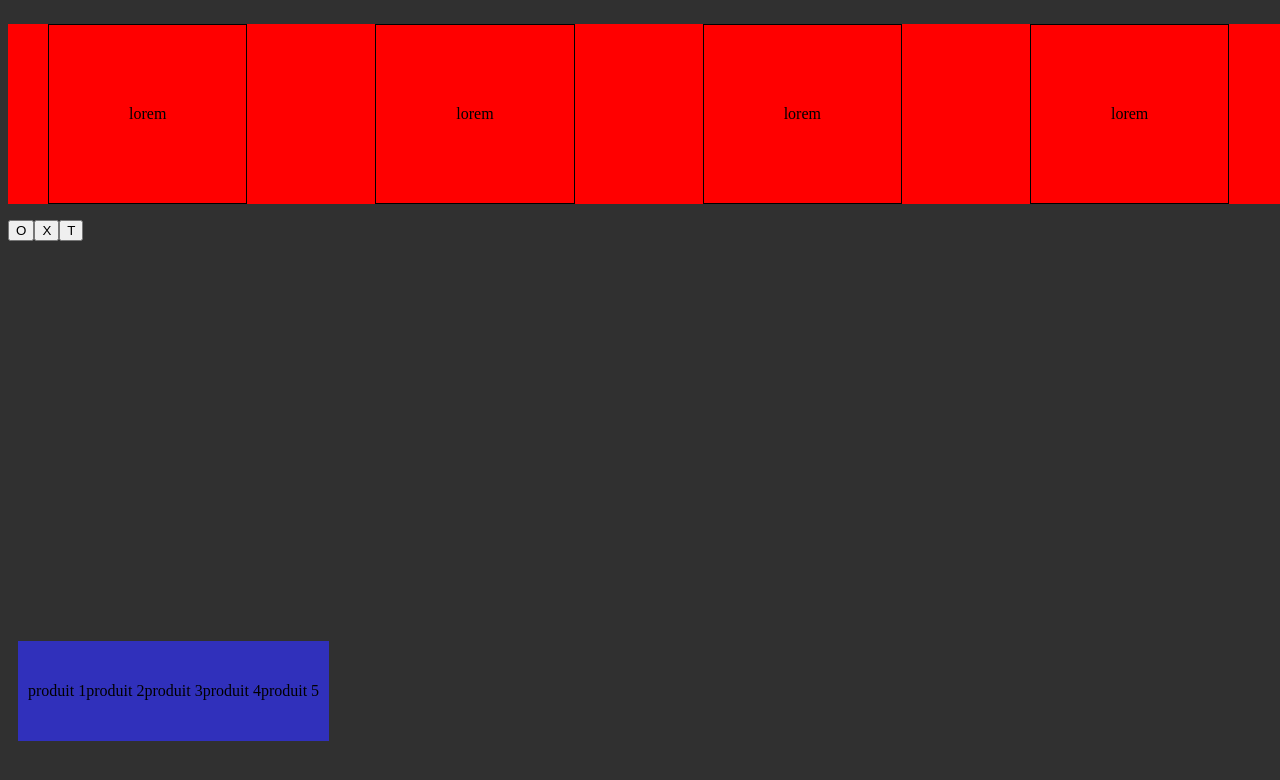
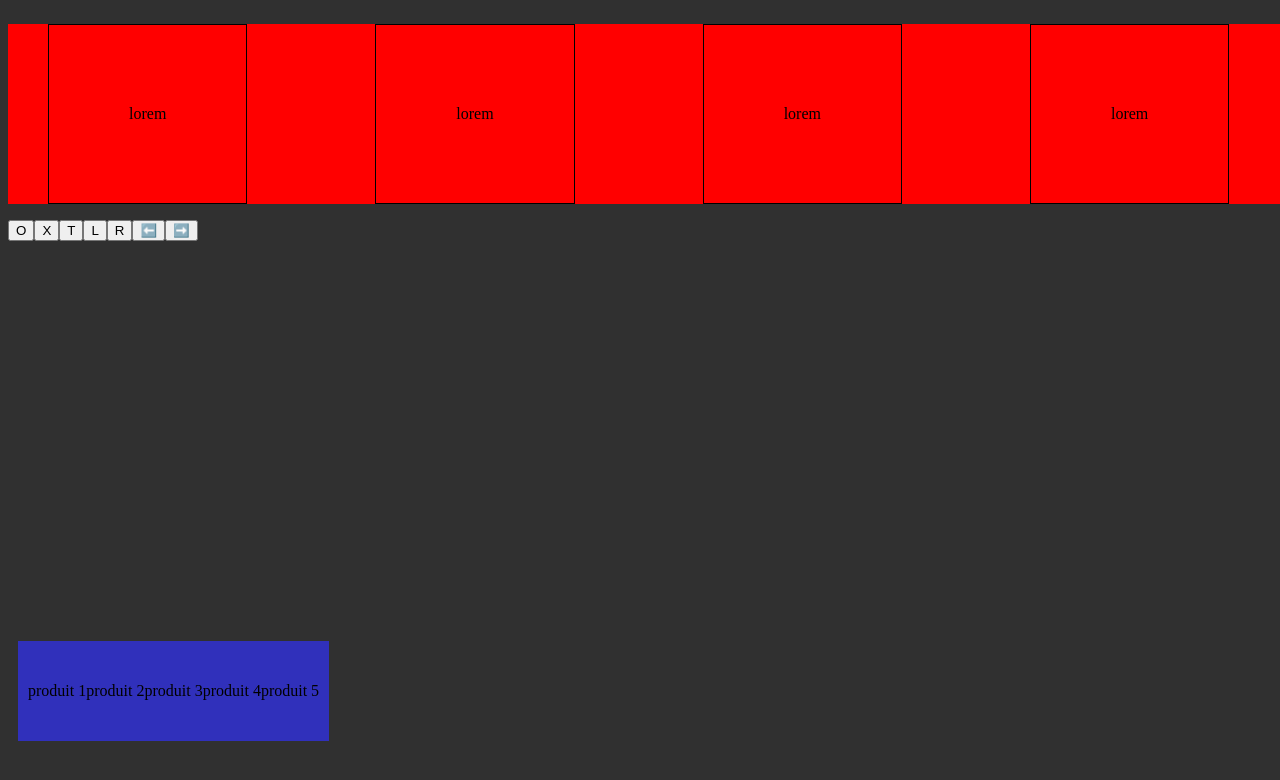
Before and after one commit to JordanSerafini/GSAP-Anim, a React (Vite) app: page / in a window 1280 px wide. Shown: the top 780 px of the page. Built offline with nearby package versions, Linux system fonts and the light colour scheme; a web font is replaced by a local one.

Commit message:
:construction: working

```diff
--- a/src/App.jsx
+++ b/src/App.jsx
@@ -12,6 +12,43 @@ function App() {
   const scrollEffectRef = useRef(null);
 
   const moveX = useRef(0);
+  const scrollDistance = 500;
+  let scrollInterval = null;
+
+  const startScrolling = (direction) => {
+    stopScrolling();
+    scrollInterval = setInterval(() => {
+      // Mettez à jour moveX.current en fonction de la direction et appliquez l'animation
+      moveX.current += direction === "right" ? 100 : -100;
+      gsap.to(".list-item", {
+        x: moveX.current * 0.5,
+        duration: 0.8,
+        ease: "power1.inOut",
+      });
+    }, 50);
+  };
+
+  const stopScrolling = () => {
+    if (scrollInterval) clearInterval(scrollInterval);
+  };
+
+  const scrollLeft = () => {
+    moveX.current -= scrollDistance;
+    gsap.to(".list-item", {
+      x: moveX.current,
+      duration: 2,
+      ease: "power1.inOut",
+    });
+  };
+
+  const scrollRight = () => {
+    moveX.current += scrollDistance;
+    gsap.to(".list-item", {
+      x: moveX.current,
+      duration: 2,
+      ease: "power1.inOut",
+    });
+  };
 
   const scrollEffect = () => {
     gsap.to(scrollEffectRef.current, {
@@ -86,13 +123,12 @@ function App() {
       scale: 0.3,
       duration: 5,
       ease: "power1.inOut",
-
     });
-  }
+  };
 
   const animateSequence = () => {
     // Créer une timeline GSAP
-    const tl = gsap.timeline({ defaults: { duration: 1, ease: 'power1.out' } });
+    const tl = gsap.timeline({ defaults: { duration: 1, ease: "power1.out" } });
 
     // Ajouter une animation qui déplace l'élément vers la droite
     tl.to(".list-item", { x: 100 });
@@ -108,7 +144,7 @@ function App() {
     //   .to(".list-item", { x: 100 }, "label1")
     //   .to(".list-item", { scale: 0.3 }, "label1+=0.5") // Démarrer cette animation 0.5 seconde après le label1
     //   .to(".list-item", { rotation: 360 }, "label1+=1"); // Démarrer cette animation 1 seconde après le label1
-  }
+  };
 
   const horizontalScroll2 = (e) => {
     gsap.to(e.target, {
@@ -119,7 +155,8 @@ const horizontalScroll2 = (e) => {
     });
   };
 
-const horizontalScroll3 = () => { // OK
+  const horizontalScroll3 = () => {
+    // OK
     moveX.current -= 500;
     gsap.to(".list-item", {
       x: moveX.current,
@@ -127,10 +164,6 @@ const horizontalScroll3 = () => { // OK
       ease: "power1.inOut",
     });
   };
-
-
-
-
 
   return (
     <div className="Body">
@@ -145,12 +178,25 @@ const horizontalScroll3 = () => { // OK
         <button onClick={horizontalScroll}>O</button>
         <button onClick={animateSequence}>X</button>
         <button onClick={horizontalScroll3}>T</button>
+        <button onClick={scrollLeft}>L</button>
+        <button onClick={scrollRight}>R</button>
+        <button
+          onMouseDown={() => startScrolling("left")}
+          onMouseUp={stopScrolling}
+          onMouseLeave={stopScrolling}
+        >
+          ⬅️
+        </button>
+        {/* ...éléments de liste ici... */}
+        <button
+          onMouseDown={() => startScrolling("right")}
+          onMouseUp={stopScrolling}
+          onMouseLeave={stopScrolling}
+        >
+          ➡️
+        </button>
       </div>
-      <div
-        className="Test"
-        onClick={scrollEffect}
-        ref={scrollEffectRef}
-      >
+      <div className="Test" onClick={scrollEffect} ref={scrollEffectRef}>
         <div className="product">produit 1</div>
         <div className="product">produit 2</div>
         <div className="product">produit 3</div>
```
Lines whose indentation alone changed are shown as unchanged.
